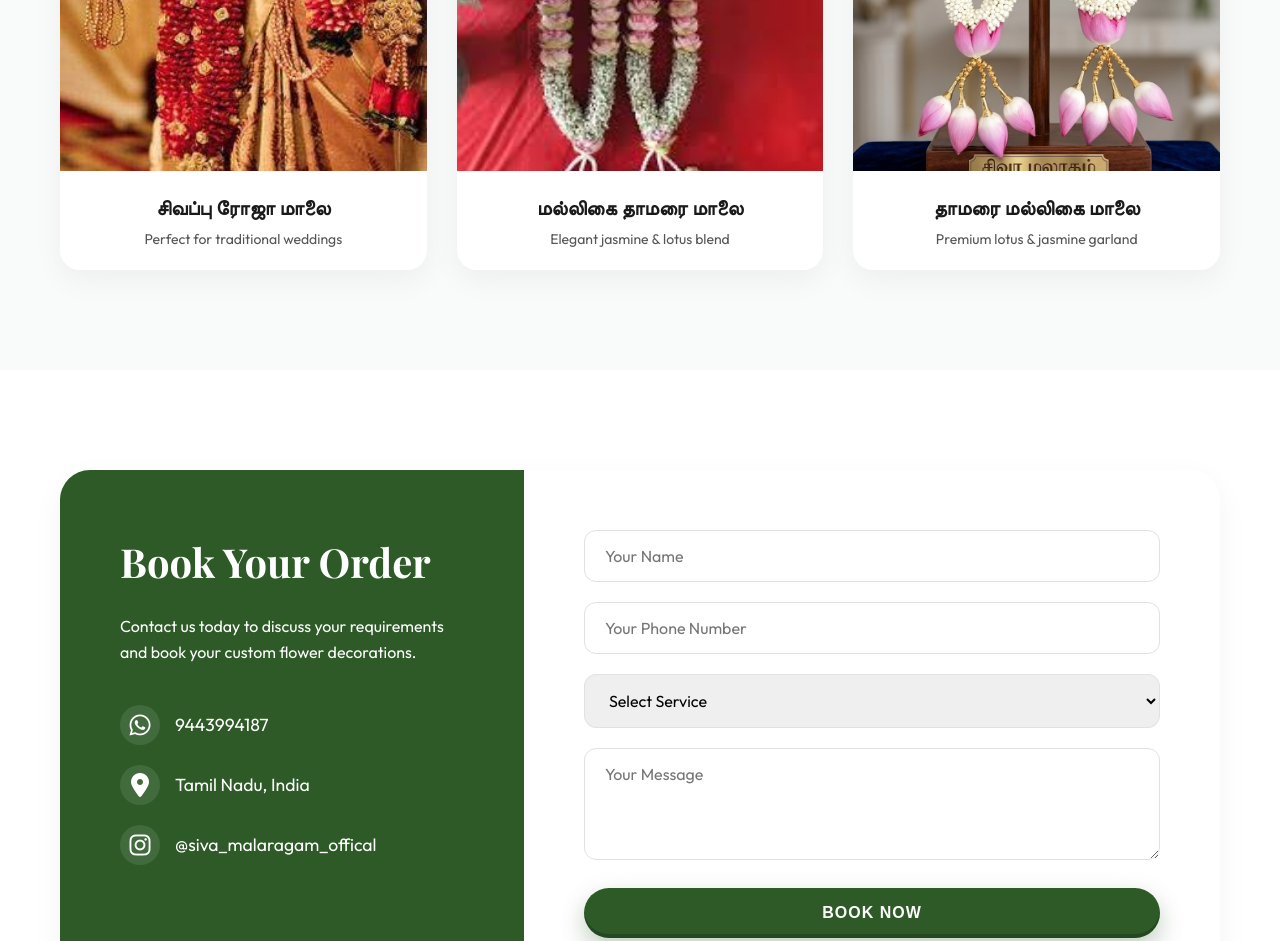
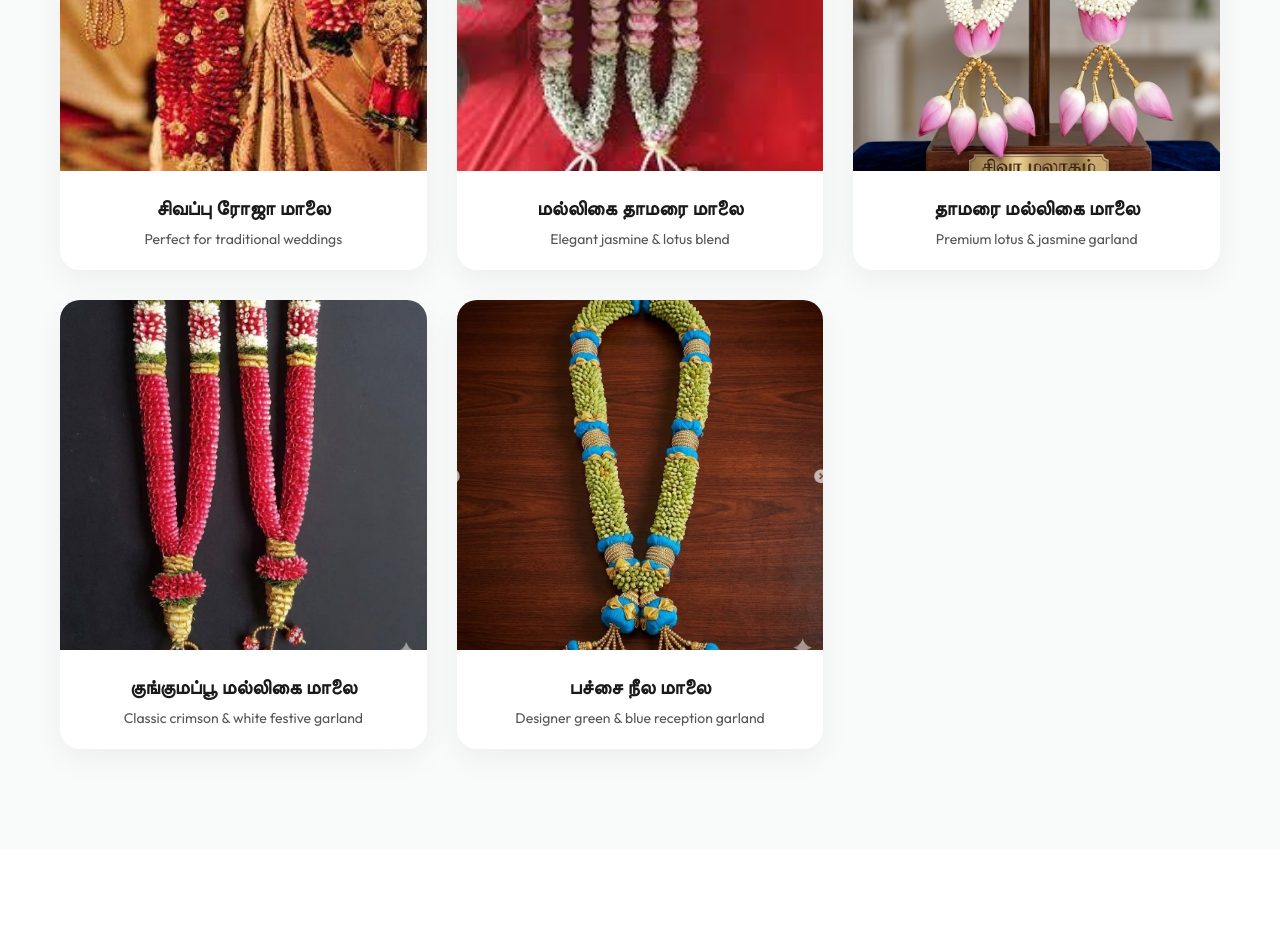
Before and after one commit to Siva7112k5/Siva_Malaragam, a plain HTML site: page index.html in a window 1280 px wide. Shown: the part 2045-2986 px from the top of the page. Drawn offline with nearby package versions, Linux system fonts and the light colour scheme; a web font is replaced by a local one.

Commit message:
Add m4 and m5 garland images to gallery with Tamil names

```diff
--- a/index.html
+++ b/index.html
@@ -128,6 +128,32 @@
                         <p>Premium lotus & jasmine garland</p>
                     </div>
                 </div>
+                <!-- Gallery Item 4 -->
+                <div class="gallery-card reveal">
+                    <div class="card-img">
+                        <img src="m4.jpg" alt="குங்குமப்பூ மல்லிகை மாலை">
+                        <div class="card-overlay">
+                            <a href="#contact" class="btn-card">Book Now</a>
+                        </div>
+                    </div>
+                    <div class="card-info">
+                        <h3>குங்குமப்பூ மல்லிகை மாலை</h3>
+                        <p>Classic crimson & white festive garland</p>
+                    </div>
+                </div>
+                <!-- Gallery Item 5 -->
+                <div class="gallery-card reveal">
+                    <div class="card-img">
+                        <img src="m5.jpg" alt="பச்சை நீல மாலை">
+                        <div class="card-overlay">
+                            <a href="#contact" class="btn-card">Book Now</a>
+                        </div>
+                    </div>
+                    <div class="card-info">
+                        <h3>பச்சை நீல மாலை</h3>
+                        <p>Designer green & blue reception garland</p>
+                    </div>
+                </div>
             </div>
         </div>
     </section>
--- a/style.css
+++ b/style.css
@@ -309,7 +309,7 @@ h1, h2, h3 {
 /* Gallery Section */
 .gallery-grid {
     display: grid;
-    grid-template-columns: repeat(3, 1fr);
+    grid-template-columns: repeat(auto-fit, minmax(300px, 1fr));
     gap: 30px;
     margin-top: 50px;
 }
```
Also changed, not shown: 3rd.jpg (added).
